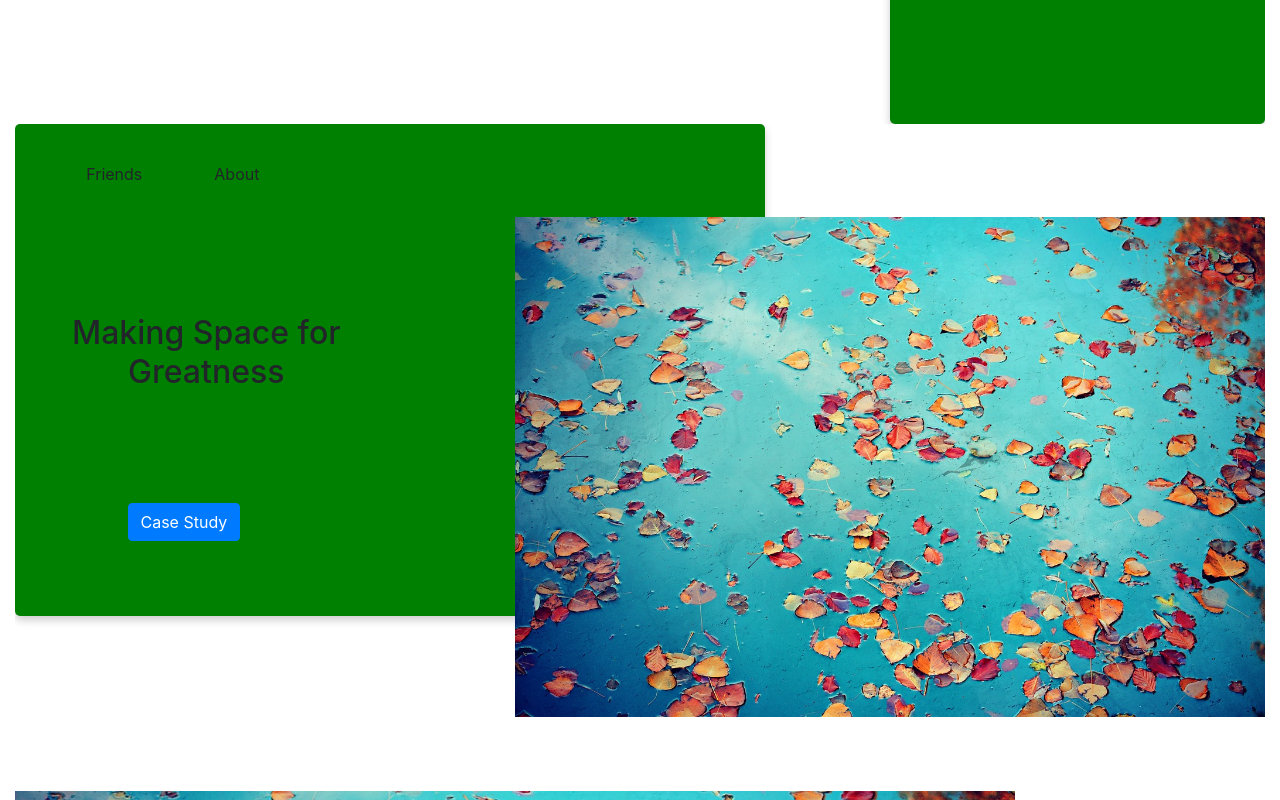
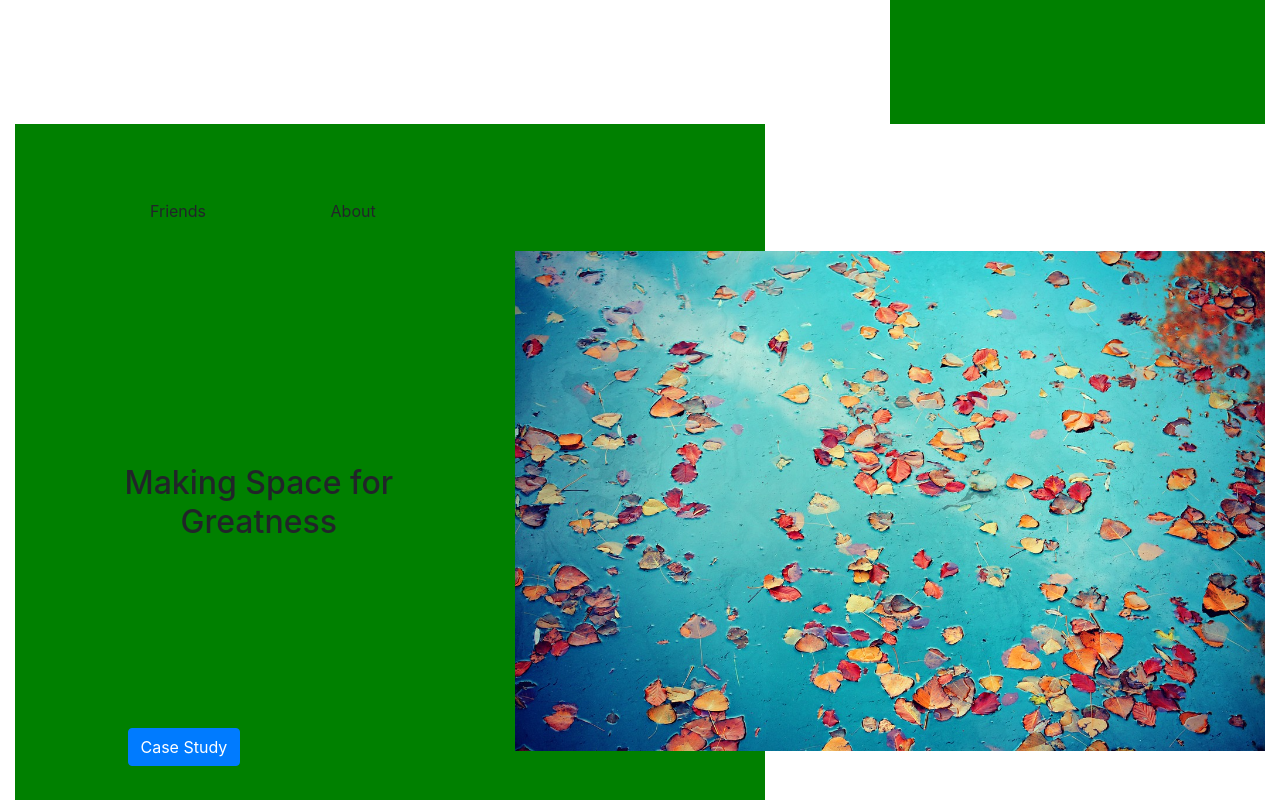
Before and after one commit to avicndugu/business, a plain HTML site: page index.html in a window 1280 px wide. Shown: the part 820-1620 px from the top of the page. Drawn offline with Linux system fonts and the light colour scheme.

Commit message:
Code cleanup

```diff
--- a/css/main.css
+++ b/css/main.css
@@ -23,23 +23,30 @@ body{
     overflow:auto;
 	width:100%;
 	height:100%;
-/*	margin-right: auto;
-	margin-left:auto;*/
-/*	background: red;*/
-	/*margin:10px 0 0 0;*/
-/*    box-shadow: 0 4px 8px 0 rgba(0,0,0,0.2);
-    transition: 0.3s;
-    width: 40%;
-    border-radius: 5px;*/
+}
+.img-holder{
+
+}
+.img-holder-left {
+	position:relative;
+	top:0%;
+    left:0%;
+    height:100%;
+    width:80%;
+    z-index:1;
+    padding-bottom: 10%;
 }
 .text-holder{
-	/*position:absolute;*/
-    box-shadow: 0 4px 8px 0 rgba(0,0,0,0.2);
-    transition: 0.3s;
-    width: 40%;
-    /*height: 100%;*/
-    border-radius: 5px;
+    background: green;
+}
 
+.text-holder-right {
+	position:absolute;
+	bottom:0%;
+    right:0%;
+    height:80%;
+    width:30%;
+    z-index:5;
 }
 .text-holder-right ul {
 	padding: 10% 10%;
@@ -54,31 +61,8 @@ body{
 	margin: 10% 0;
 
 }
-.img-holder{
-	/*display:block;*/
-    /*box-shadow: 0 4px 8px 0 rgba(0,0,0,0.2);*/
-    /*transition: 0.3s;*/
-    width: 40%;
-    /*border-radius: 5px;*/
-}
-.text-holder-right {
-	position:absolute;
-	bottom:0%;
-    right:0%;
-    height:80%;
-    width:30%;
-    z-index:5;
-    background: green;
-}
-.img-holder-left {
-	position:relative;
-	top:0%;
-    left:0%;
-    height:100%;
-    width:80%;
-    z-index:1;
-    padding-bottom: 10%;
-}
+
+
 #section-3 {
 	position:relative;
 	display:block;
@@ -89,26 +73,27 @@ body{
 	padding-right: 2%;*/
 	margin-bottom: 50px;
 }
+
 .text-holder-left {
 	position:relative;
     background: green;
 }
-#section-3 .text-holder-left {
+.text-holder-left {
     z-index:1;
     width:60%;
     margin-bottom:10%;
 }
-#section-3 .text-holder-left ul {
-	padding: 5% 5%;
+.text-holder-left ul {
+	padding: 10% 10%;
 }
-#section-3 .text-holder-left ul li {
-	padding: 0 5%;
+.text-holder-left ul li {
+	padding: 0 10%;
 }
 #section-3 .text-holder-left h2 {
-	padding: 10% 10% 10% 1%;
-	margin:0 40% 0 0;
+	padding: 20% 30% 20% 5% ;
+	margin:0 10% 0 0%;
 }
-#section-3 .text-holder-left button {
+.text-holder-left button {
 	margin-top: 5%;
 	margin-left: 15%;
 	margin-right: 10%;
@@ -134,34 +119,17 @@ body{
     width:30%;
     z-index:5;
     margin-top:10%;
-/*	bottom:0%;
-    left:0%;
-    height:80%;
-    width:30%;
-    z-index:5;
-    background: green;
-    margin-top: 7%;*/
 }
 #section-5 {
 	margin-bottom: 50px;
+	/*padding-bottom:100px;*/
 }
 
-.text-holder-left ul {
-	padding: 10% 10%;
-}
-.text-holder-left ul li {
-	padding: 0 10%;
-}
+
 .text-holder-left h2 {
 	padding: 20% 0;
 }
-.text-holder-left button {
-	/*margin: 10% 0;*/
-	margin-top: 5%;
-	/*margin-left: 30%;*/
-	/*margin-right: 10%;*/
-	margin-bottom: 15%;
-}
+
 .img-holder-center {
 	position:absolute;
 	top:0;
```
